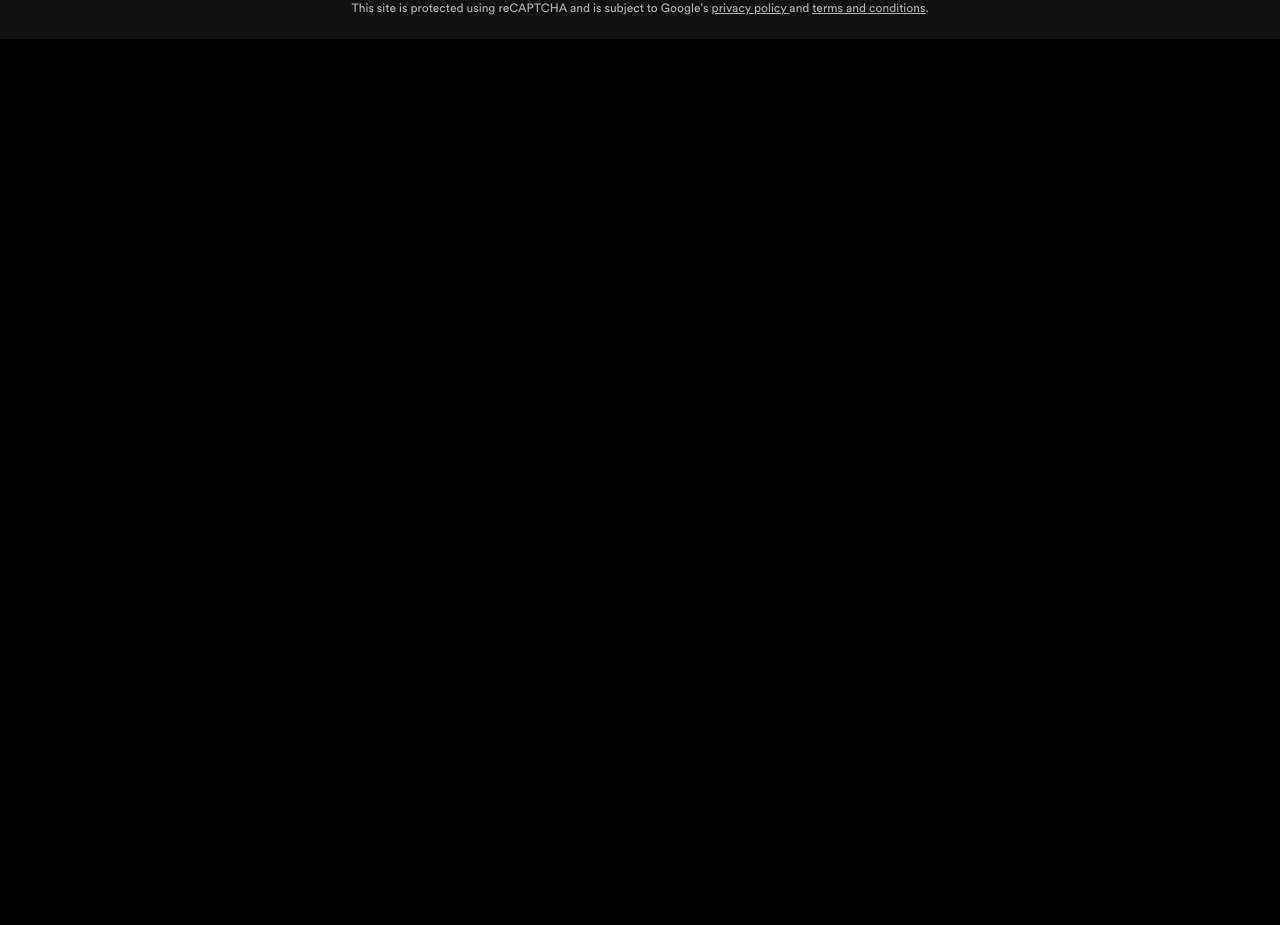
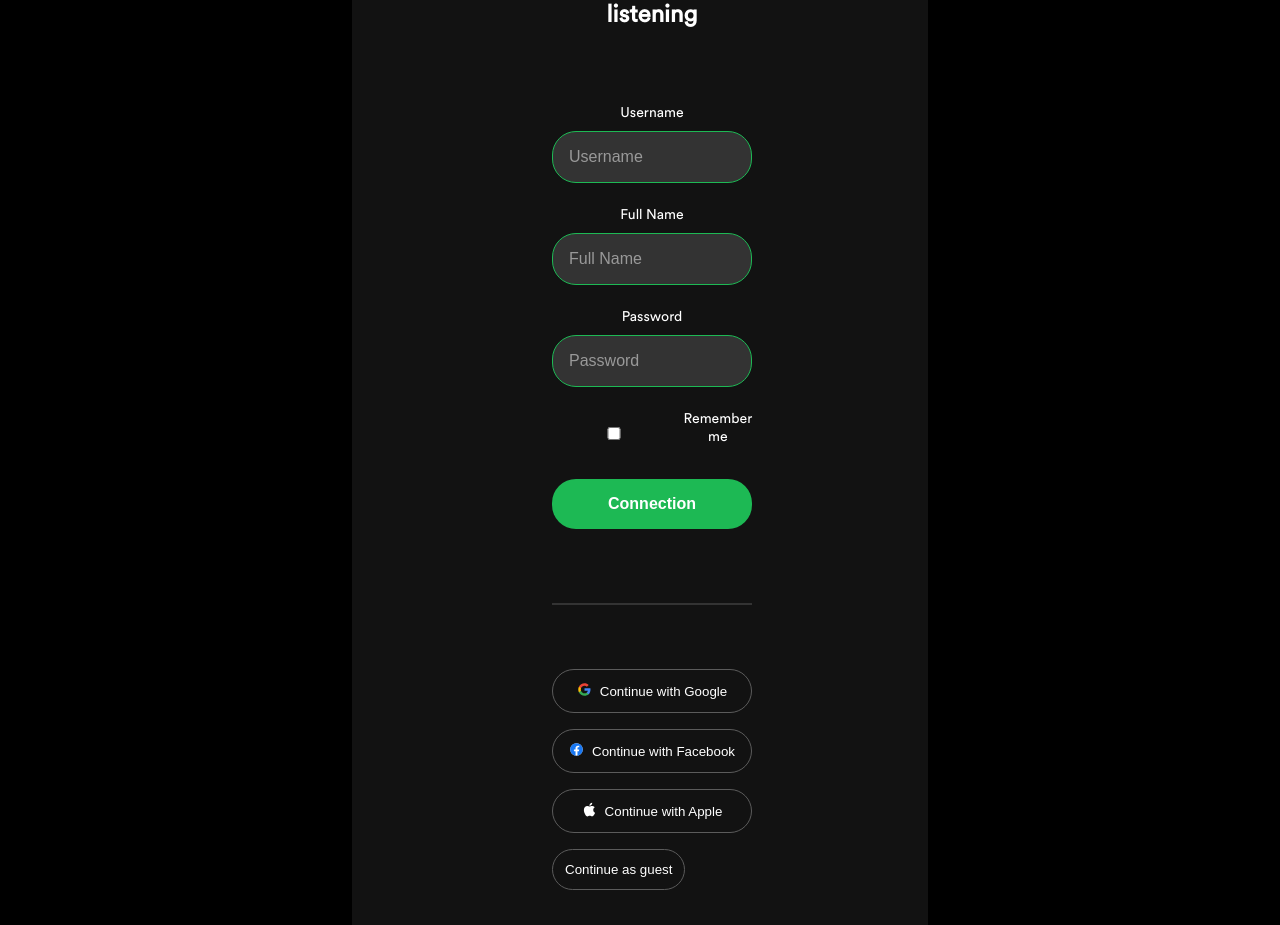
Before and after one commit to Gal-Or/IsraelifyApp, a React (Vite) app: page /signup in a window 1280 px wide. Shown: the part 167-1092 px from the top of the page. Before the commit the page ends 800 px from the top, so only its background shows below. Built offline with nearby package versions, Linux system fonts and the light colour scheme.

Commit message:
Implements signin and signup

```diff
--- a/src/cmps/SignInForm.jsx
+++ b/src/cmps/SignInForm.jsx
@@ -3,18 +3,41 @@ import { ReactSVG } from "react-svg";
 import facebookIcon from "../assets/icons/facebook.svg";
 import googleIcon from "../assets/icons/google.svg";
 import appleIcon from "../assets/icons/apple.svg";
-import { NavLink } from "react-router-dom";
+import { NavLink, useNavigate } from "react-router-dom";
 
-import { useContext } from "react";
+import { useState, useContext } from "react";
 import { UserContext } from '../RootCmp.jsx'
+
+
 
 
 export function SignInForm() {
 
+  const navigate = useNavigate()
   const [loggedinUser, setLoggedinUser] = useContext(UserContext)
+  const [credentials, setCredentials] = useState({ username: '', password: '' })
 
   function handleGuestClick() {
     setLoggedinUser({ username: 'guest', fullname: 'guest', imgUrl: 'https://cdn.pixabay.com/photo/2020/07/01/12/58/icon-5359553_1280.png' })
+  }
+
+
+  async function handleSubmit(ev) {
+    ev.preventDefault();
+    try {
+      const user = await userService.login(credentials)
+      setLoggedinUser(user)
+      navigate('/')
+    } catch (err) {
+      console.log('err:', err)
+    }
+  }
+
+  function handleChange(ev) {
+    let { value, name: field, type } = ev.target
+    value = type === 'number' ? +value : value
+    setCredentials(prevCredentials => ({ ...prevCredentials, [field]: value }))
+
   }
 
   return (
@@ -37,18 +60,29 @@ export function SignInForm() {
           <button className="social-button guest" onClick={() => { handleGuestClick() }} >Continue as guest</button>
         </NavLink>
       </div>
+      <hr />
       <form>
         <div className="input-group">
-          <label htmlFor="login-username">Email address or username</label>
+          <label htmlFor="login-username">Username</label>
           <input
+            name="username"
+            value={credentials.username}
             type="text"
             id="login-username"
-            placeholder="Email address or username"
+            placeholder="Username"
+            onChange={handleChange}
           />
         </div>
         <div className="input-group">
           <label htmlFor="login-password">Password</label>
-          <input type="password" id="login-password" placeholder="Password" />
+          <input
+            name="password"
+            value={credentials.password}
+            type="password"
+            id="login-password"
+            placeholder="Password"
+            onChange={handleChange}
+          />
           <button
             type="button"
             aria-label="Show password"
@@ -59,7 +93,7 @@ export function SignInForm() {
           <input type="checkbox" id="remember-me" />
           <label htmlFor="remember-me">Remember me</label>
         </div>
-        <button type="submit" className="login-btn">
+        <button type="submit" className="login-btn" onClick={handleSubmit}>
           Connection
         </button>
       </form>
@@ -69,7 +103,7 @@ export function SignInForm() {
       <hr />
       <div className="sign-up">
         <p>Don't have an account?</p>
-        <a href="#">Subscribe to Spotify</a>
+        <NavLink to={'/signup'}>Subscribe to Spotify</NavLink>
       </div>
     </div>
   );
--- a/src/cmps/SignUpForm.jsx
+++ b/src/cmps/SignUpForm.jsx
@@ -1,7 +1,118 @@
+import React from "react";
+import { ReactSVG } from "react-svg";
+import facebookIcon from "../assets/icons/facebook.svg";
+import googleIcon from "../assets/icons/google.svg";
+import appleIcon from "../assets/icons/apple.svg";
+import { NavLink, useNavigate } from "react-router-dom";
+
+import { userService } from '../services/user-local.service.js'
+import { useState, useContext } from "react";
+import { UserContext } from '../RootCmp.jsx'
+
+
+
 export function SignUpForm() {
+
+  const navigate = useNavigate()
+  const [loggedinUser, setLoggedinUser] = useContext(UserContext)
+  const [userToSignup, setUserToSignup] = useState(userService.getEmptyUser())
+
+  function handleGuestClick() {
+    setLoggedinUser({ username: 'guest', fullname: 'guest', imgUrl: 'https://cdn.pixabay.com/photo/2020/07/01/12/58/icon-5359553_1280.png' })
+  }
+
+  async function handleSubmit(ev) {
+    ev.preventDefault();
+    try {
+      const user = await userService.signup(userToSignup)
+      setLoggedinUser(user)
+      navigate('/')
+    } catch (err) {
+      console.log('err:', err)
+    }
+  }
+
+  function handleChange(ev) {
+    let { value, name: field, type } = ev.target
+    value = type === 'number' ? +value : value
+    setUserToSignup(prevUser => ({ ...prevUser, [field]: value }))
+
+    console.log('userToSignup:', userToSignup)
+  }
+
   return (
-    <div>
-      <h1>SignUpForm</h1>
+    <div className="sign-in-form">
+      <h1>Sign up to start listening</h1>
+
+      <form>
+        <div className="input-group">
+          <label htmlFor="login-username">Username</label>
+          <input
+            name="username"
+            value={userToSignup.username}
+            type="text"
+            id="login-username"
+            placeholder="Username"
+            onChange={handleChange}
+          />
+        </div>
+        <div className="input-group">
+          <label htmlFor="login-username">Full Name</label>
+          <input
+            name="fullname"
+            value={userToSignup.fullname}
+            type="text"
+            id="login-username"
+            placeholder="Full Name"
+            onChange={handleChange}
+          />
+        </div>
+
+        <div className="input-group">
+          <label htmlFor="login-password">Password</label>
+          <input
+            name="password"
+            value={userToSignup.password}
+            type="password"
+            id="login-password"
+            placeholder="Password"
+            onChange={handleChange}
+          />
+        </div>
+        <div className="remember-me">
+          <input type="checkbox" id="remember-me" />
+          <label htmlFor="remember-me">Remember me</label>
+        </div>
+        <button type="submit" className="login-btn" onClick={handleSubmit}>
+          Connection
+        </button>
+      </form>
+      <hr />
+      <div className="social-login">
+        <button className="social-button google">
+          <ReactSVG src={googleIcon} className="icon" />
+          Continue with Google
+        </button>
+        <button className="social-button facebook">
+          <ReactSVG src={facebookIcon} className="icon" />
+          Continue with Facebook
+        </button>
+        <button className="social-button apple">
+          <ReactSVG src={appleIcon} className="icon" />
+          Continue with Apple
+        </button>
+        <NavLink to="/">
+          <button className="social-button guest" onClick={() => { handleGuestClick() }} >Continue as guest</button>
+        </NavLink>
+      </div>
+      <a href="#" className="forgot-password">
+        Forgot your password?
+      </a>
+      <hr />
+      <div className="sign-up">
+        <p>Don't have an account?</p>
+        <NavLink to={'/signup'}>Subscribe to Spotify</NavLink>
+      </div>
     </div>
   );
 }
--- a/src/cmps/StationList.jsx
+++ b/src/cmps/StationList.jsx
@@ -23,12 +23,11 @@ export function StationList({ width, isCompact, randomize = false }) {
 
       if (containerRef.current.parentElement.className !== "library-container") {
         containerRef.current.style.maxHeight = `${firstChildHeight}px`;
-        console.log("firstChildHeight:", firstChildHeight);
+        // console.log("firstChildHeight:", firstChildHeight);
       }
     }
     return () => {
       if (containerRef.current !== null) {
-        console.log("->>>>containerRef.current:", containerRef.current);
         containerRef.current.style.maxHeight = "unset";
       }
     };
--- a/src/pages/HomePage.jsx
+++ b/src/pages/HomePage.jsx
@@ -6,6 +6,10 @@ import { Catalog } from "../cmps/Catalog.jsx";
 import { stationService } from "../services/station.service.js";
 
 export function HomePage() {
+
+
+
+
   return (
     <section className="home-page">
       <AppHeader />
--- a/src/services/user-local.service.js
+++ b/src/services/user-local.service.js
@@ -44,7 +44,7 @@ function getEmptyUser() {
 		username: '',
 		fullname: '',
 		password: '',
-		imgUrl: '',
+		imgUrl: 'https://cdn.pixabay.com/photo/2020/07/01/12/58/icon-5359553_1280.png',
 	}
 }
 
```
